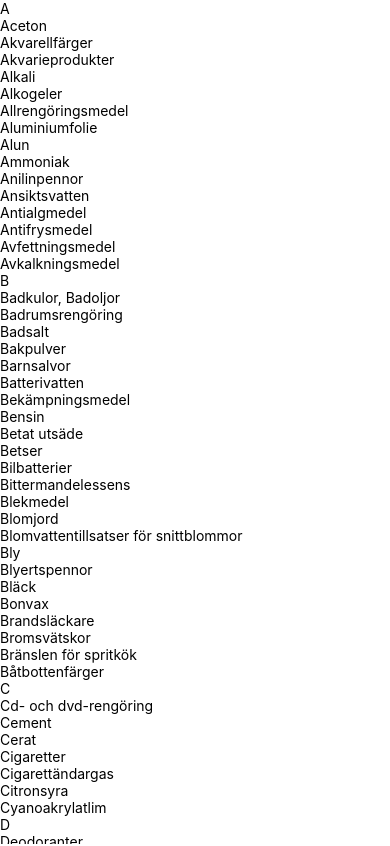
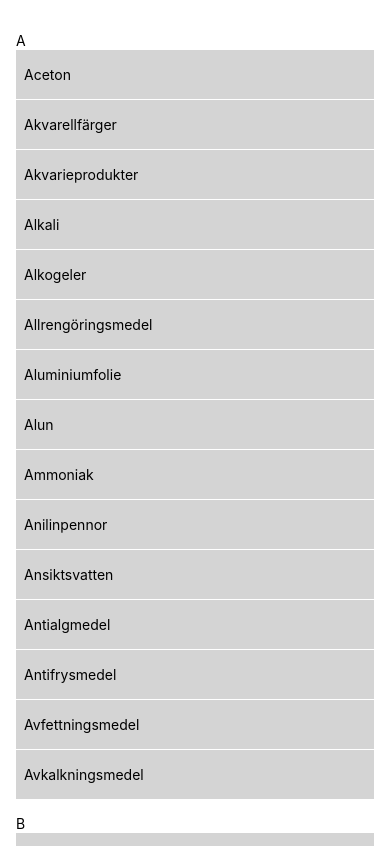
Before and after one commit to davidpaulsson/Giftinformation, a React Native app: screen / in a window 390 px wide. Shown: the top 846 px of the page. Built offline with nearby package versions, Linux system fonts and the light colour scheme.

Commit message:
Add very basic styling

```diff
--- a/App.js
+++ b/App.js
@@ -1,6 +1,7 @@
 import React from 'react';
 import { StyleSheet, Text, View, SectionList } from 'react-native';
 import _ from 'lodash';
+import colors from './utils/colors';
 import json from './fixtures/data.json';
 
 const alphabet = 'ABCDEFGHIJKLMNOPQRSTUVWXYZÅÄÖ';
@@ -22,14 +23,38 @@ export default class App extends React.Component {
   keyExtractor = (item, index) => item.id;
   render() {
     return (
-      <SectionList
-        keyExtractor={this.keyExtractor}
-        renderItem={({ item }) => <Text>{item.name}</Text>}
-        renderSectionHeader={({ section }) => <Text>{section.title}</Text>}
-        sections={this.state.dataSource}
-      />
+      <View style={styles.wrapper}>
+        <SectionList
+          keyExtractor={this.keyExtractor}
+          renderItem={({ item }) => (
+            <View style={styles.listItem}>
+              <Text>{item.name}</Text>
+            </View>
+          )}
+          renderSectionHeader={({ section }) => (
+            <View style={styles.listHeader}>
+              <Text>{section.title}</Text>
+            </View>
+          )}
+          sections={this.state.dataSource}
+        />
+      </View>
     );
   }
 }
 
-const styles = StyleSheet.create({});
+const styles = StyleSheet.create({
+  wrapper: {
+    padding: 16,
+  },
+  listHeader: {
+    paddingTop: 16,
+    backgroundColor: 'white',
+  },
+  listItem: {
+    backgroundColor: colors.white,
+    marginTop: StyleSheet.hairlineWidth,
+    paddingVertical: 16,
+    paddingHorizontal: 8,
+  },
+});
```
